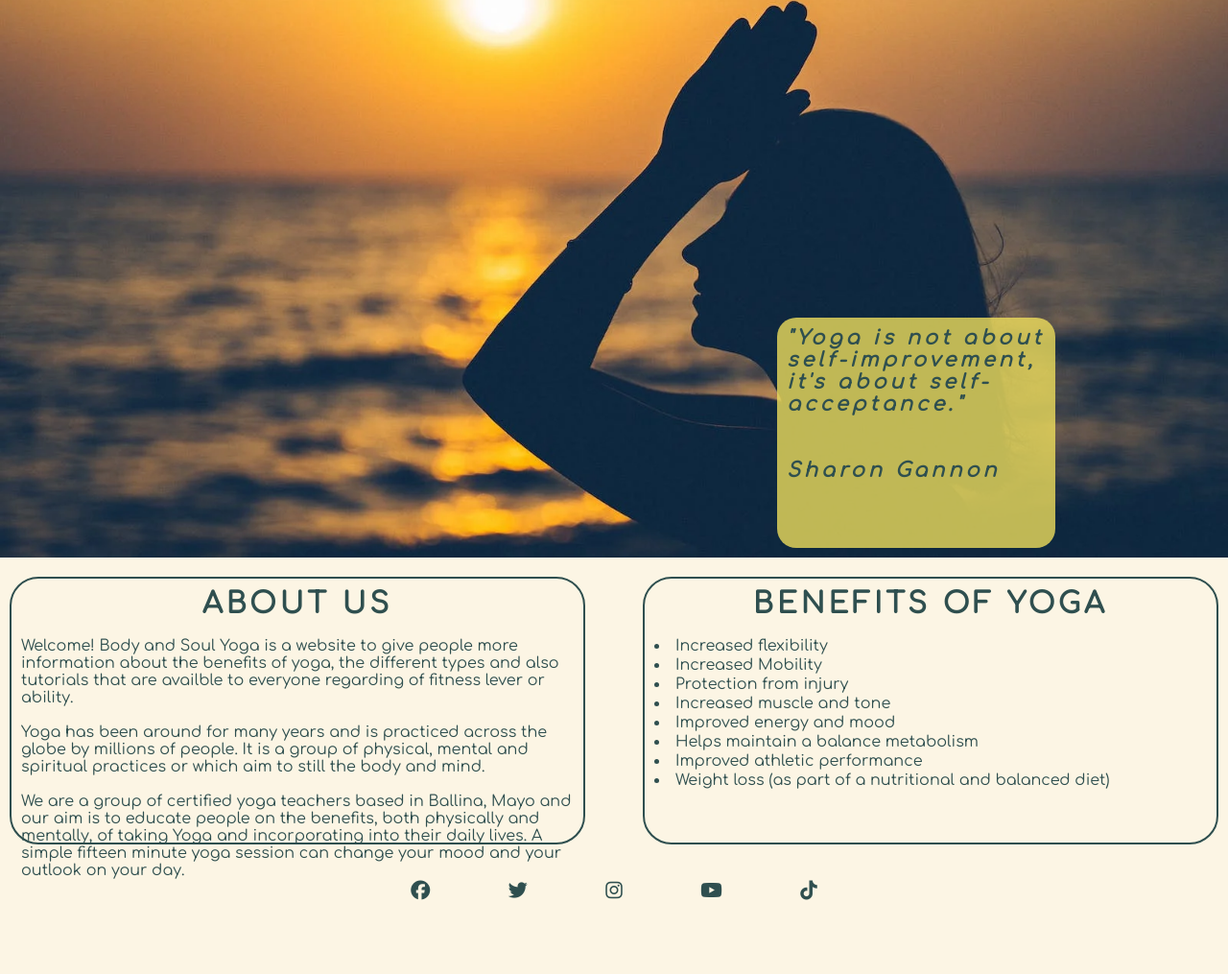
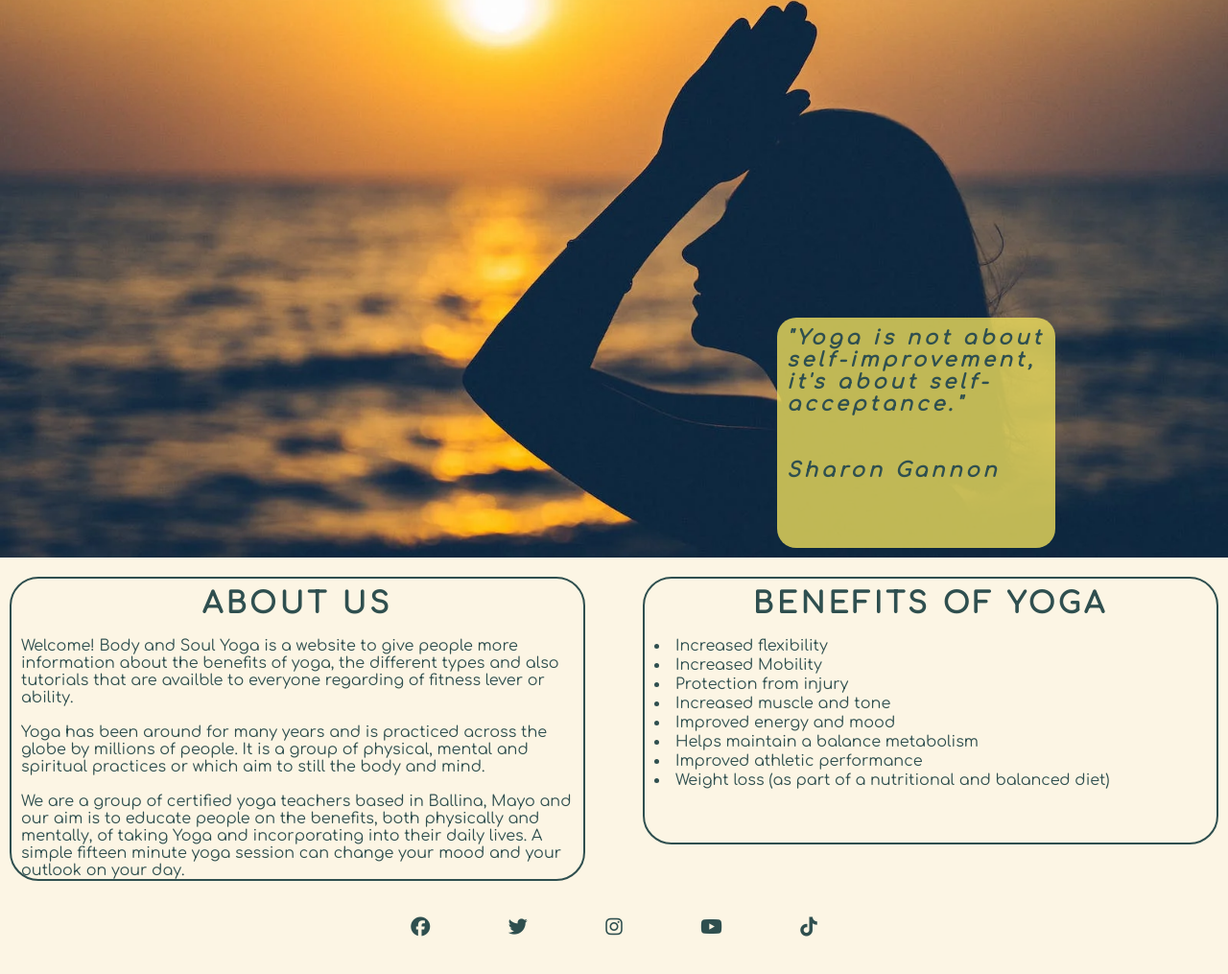
Before and after one commit to Joannamcgallagher/body-and-soul-yoga, a plain HTML site: page index.html in a window 1280 px wide. Shown: the part 179-1194 px from the top of the page at 96% size. Before the commit the page ends 1159 px from the top, so only its background shows below. Drawn offline with Linux system fonts and the light colour scheme.

Commit message:
Fix styling issues for extra large screens for about-us and benefits

```diff
--- a/assets/css/style.css
+++ b/assets/css/style.css
@@ -347,7 +347,8 @@ width: 100%;
     #about-us, #benefits
     {
       width: 45%;
-      height: 275px
+      height: fit-content;/**/
+      min-height: 275px
     }
 
     footer
@@ -668,8 +669,8 @@ width: 100%;
     }
   }
 
-  /*Smaller mobile screens with a max width of 375px*/
-  @media screen and (max-width: 375px)
+  /*Smaller mobile screens with a max width of 450px*/
+  @media screen and (max-width: 450px)
   {
    #nav-links
    {
```
